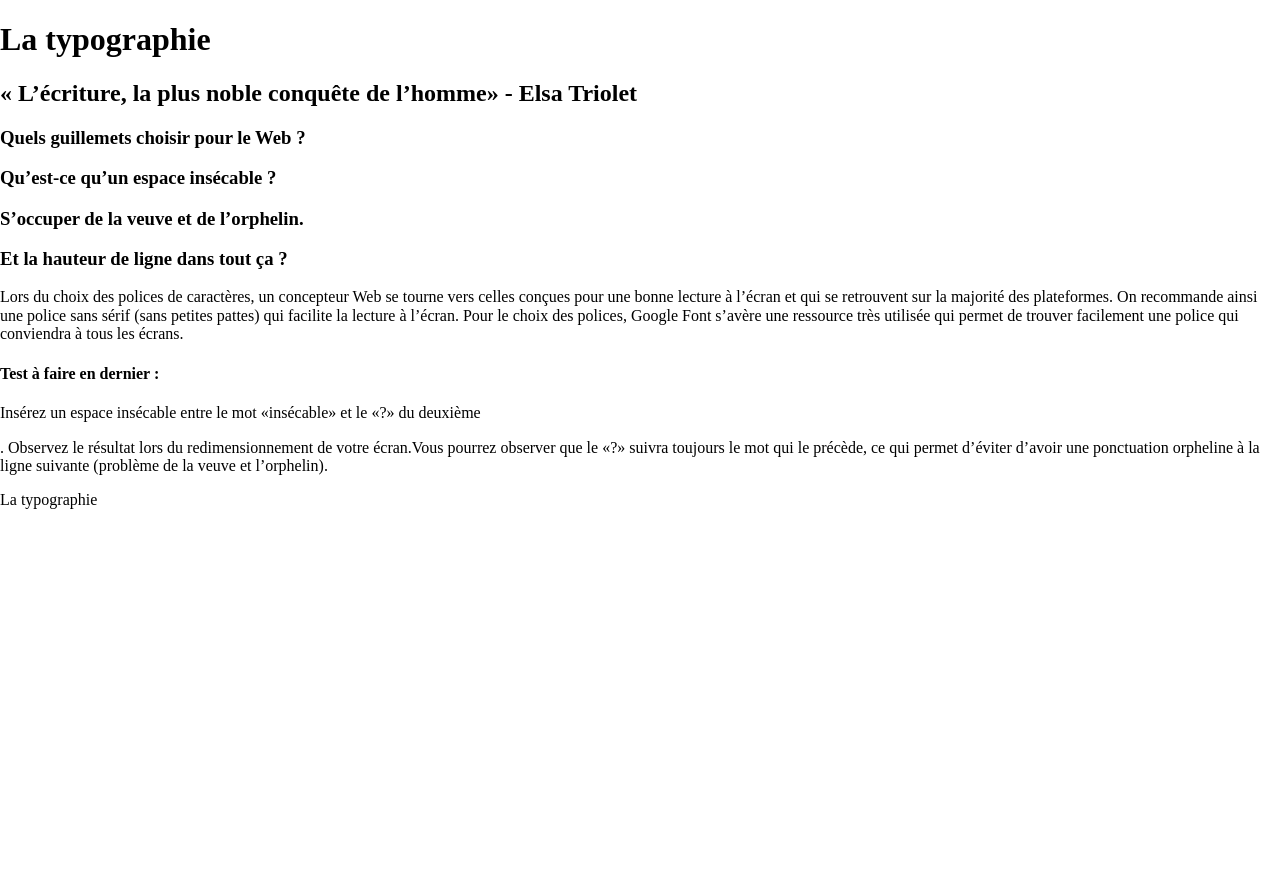
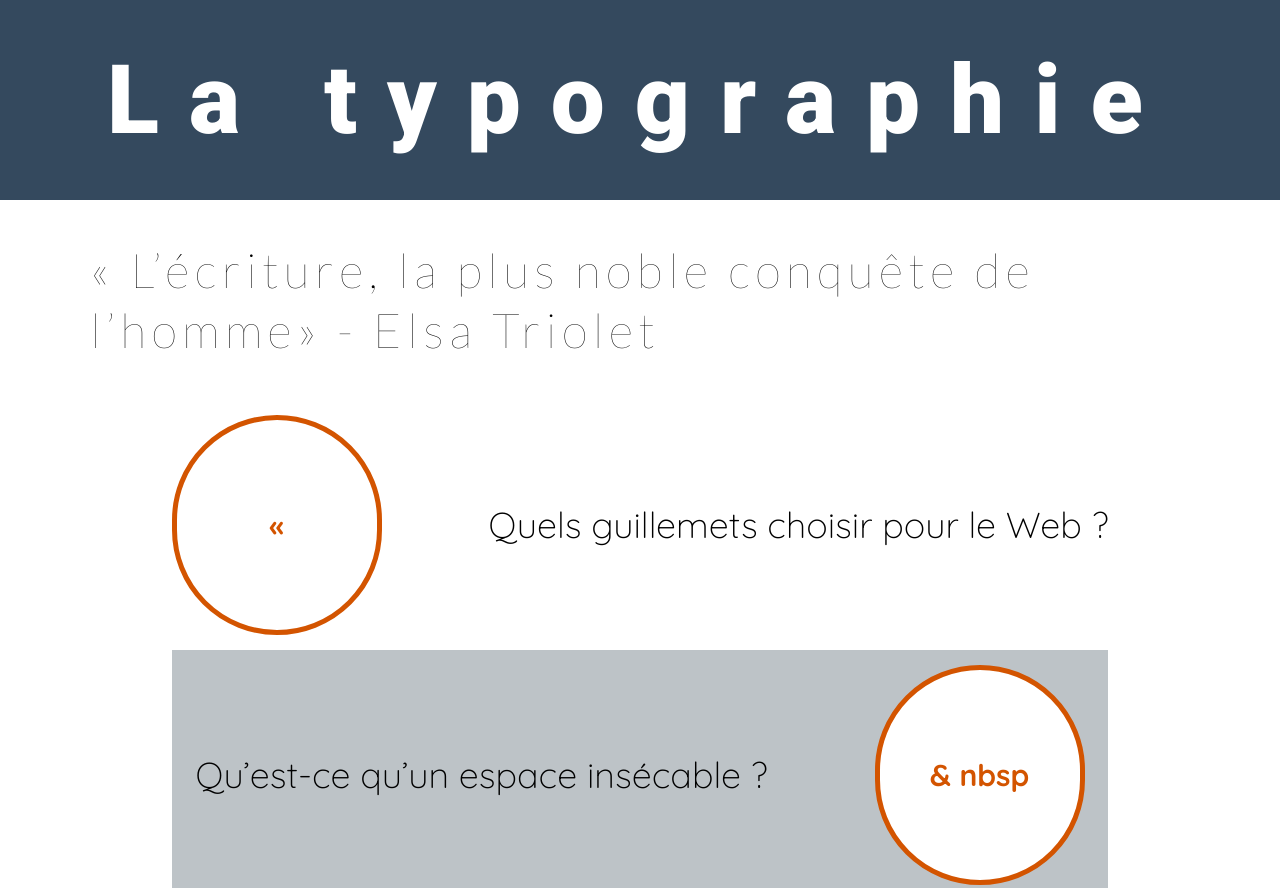
Before and after one commit to Fnart0/semaine04, a plain HTML site: page index.html in a window 1280 px wide. Shown: the top 888 px of the page. Before the commit the page ends 800 px from the top, so only its background shows below. Drawn offline with Linux system fonts and the light colour scheme.

Commit message:
html complété

```diff
--- a/css/style.css
+++ b/css/style.css
@@ -0,0 +1,210 @@
+/*  -------------------------------
+    Généric
+    ------------------------------- */
+
+    html {
+        box-sizing: border-box;
+        font-size: 62,5%;
+    }
+
+    *,
+    *:before,
+    *:after {
+        box-sizing: inherit;
+    }
+
+/*  -------------------------------
+    Éléments
+    ------------------------------- */
+
+    /*---------- Base ----------*/
+
+    body {
+
+        max-width: 1440px;
+        margin: 0 auto;
+
+        font-family: "Roboto", serif;
+
+    }
+
+    .wrapper {
+
+        max-width: 1100px;
+        margin: 0 auto;
+
+    }
+
+    /*---------- Éléments textes ----------*/
+
+    h1 {
+
+        color: white;
+        font-size: 96px;
+        font-weight: 900;
+        letter-spacing: 30px;
+        margin: 0;
+
+    }
+
+    h2 {
+
+        font-family: "Lato", serif;
+        font-weight: 100;
+        font-style: normal;
+        font-size: 48px;
+        line-height: 60px;
+        letter-spacing: 5.5px;
+
+    }
+
+    h3 {
+
+        font-family: "Quicksand", serif;
+        font-size: 36px;
+        line-height: 60px;
+        font-weight: 300;
+
+    }
+
+    h4 {
+
+        margin: 0;
+        line-height: 40px;
+        font-size: 20px;
+
+    }
+
+    p {
+
+        font-size: 20px;
+        line-height: 40px;
+        margin: 0;
+
+    }
+
+    span {
+
+        font-size: 20px;
+        font-weight: bold;
+
+    }
+
+    .logo {
+
+        display: flex;
+        justify-content: center;
+
+        width: 210px;
+        font-family: "Quicksand", serif;
+        font-size: 30px;
+        line-height: 60px;
+        font-weight: bold;
+        color: #D35400;
+        padding: 75px 20px;
+        border: #D35400 solid 5px;
+        border-radius: 200px;
+        background-color: white;
+
+        margin-top: 15px;
+        margin-bottom: 15px;
+
+    }
+
+/*  -------------------------------
+    Components
+    ------------------------------- */
+
+    /*---------- Header ----------*/
+
+    header {
+
+        display: flex;
+        justify-content: center;
+        align-items: center;
+
+        background-color: #34495E;
+        height: 200px;
+
+    }
+
+    /*---------- Section slogan ----------*/
+
+    .slogan {
+
+        display: flex;
+        justify-content: center;
+        align-items: center;
+
+
+    }
+
+    /*---------- Section Regles ----------*/
+
+    .regles {
+
+        display: flex;
+        flex-direction: column;
+        margin-bottom: 30px;
+
+    }
+
+    .regles .guillemets {
+
+        display: flex;
+        justify-content: center;
+        align-items: center;
+        gap: 107px;
+
+    }
+
+    .regles .insecable {
+
+        display: flex;
+        justify-content: center;
+        align-items: center;
+        gap: 107px;
+        background-color: #BDC3C7;
+
+    }
+
+    .regles .veuve {
+
+        display: flex;
+        justify-content: center;
+        align-items: center;
+        gap: 107px;
+
+    }
+
+    .regles .hauteur {
+
+        display: flex;
+        justify-content: center;
+        align-items: center;
+        gap: 107px;
+
+    }
+
+    /*---------- Section Info ----------*/
+
+    .info .wrapper{
+
+        width: 1002px;
+        display: grid;
+        grid-template-columns: 1fr 1fr;
+        gap: 60px;
+        margin-bottom: 48px;
+        margin-top: 12px;
+
+    }
+
+    /*---------- Footer ----------*/
+
+    footer {
+
+        background-color: #2980B9;
+        height: 100px;
+        align-content: center;
+
+    }
--- a/index.html
+++ b/index.html
@@ -15,7 +15,7 @@
 
     <link rel="preconnect" href="https://fonts.googleapis.com">
     <link rel="preconnect" href="https://fonts.gstatic.com" crossorigin>
-    <link href="https://fonts.googleapis.com/css2?family=Lato:ital,wght@0,100;0,300;0,400;0,700;0,900;1,100;1,300;1,400;1,700;1,900&family=Quicksand:wght@300..700&family=Roboto:ital,wght@0,100..900;1,100..900&display=swap" rel="stylesheet">
+    <link href="https://fonts.googleapis.com/css2?family=Quicksand:wght@300..700&display=swap" rel="stylesheet">
 
     <link rel="stylesheet" href="css/normalize.css">
     <link rel="stylesheet" href="css/style.css">
@@ -45,26 +45,26 @@
         <div class="wrapper">
 
             <article class="guillemets">
-
+                <p class="logo">«</p>
                 <h3>Quels guillemets choisir pour le Web ?</h3>
             </article>
 
 
             <article class="insecable">
                 <h3>Qu’est-ce qu’un espace insécable ?</h3>
-
+                <p class="logo">& nbsp</p>
             </article>
 
 
             <article class="veuve">
-
+                <p class="logo">Windows</p>
                 <h3>S’occuper de la veuve et de l’orphelin.</h3>
             </article>
 
 
             <article class="hauteur">
                 <h3>Et la hauteur de ligne dans tout ça ?</h3>
-
+                <p class="logo">line-height</p>
             </article>
 
         </div>
@@ -80,7 +80,7 @@
 
             <div class="para2">
                 <h4>Test à faire en dernier :</h4>
-                <p>Insérez un espace insécable entre le mot «insécable» et le «?» du deuxième <article>. Observez le résultat lors du redimensionnement de votre écran.Vous pourrez observer que le «?» suivra toujours le mot qui le précède, ce qui permet d’éviter d’avoir une ponctuation orpheline à la ligne suivante (problème de la veuve et l’orphelin).</p>
+                <p>Insérez un espace insécable entre le mot «insécable» et le «?» du deuxième article. Observez le résultat lors du redimensionnement de votre écran.Vous pourrez observer que le «?» suivra toujours le mot qui le précède, ce qui permet d’éviter d’avoir une ponctuation orpheline à la ligne suivante (problème de la veuve et l’orphelin).</p>
             </div>
 
         </div>
```
